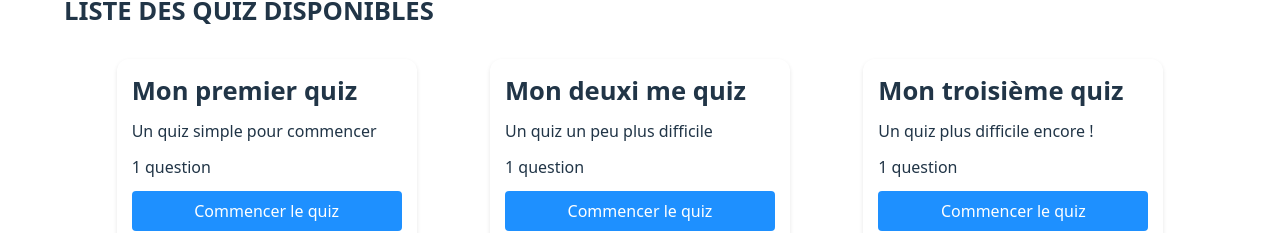
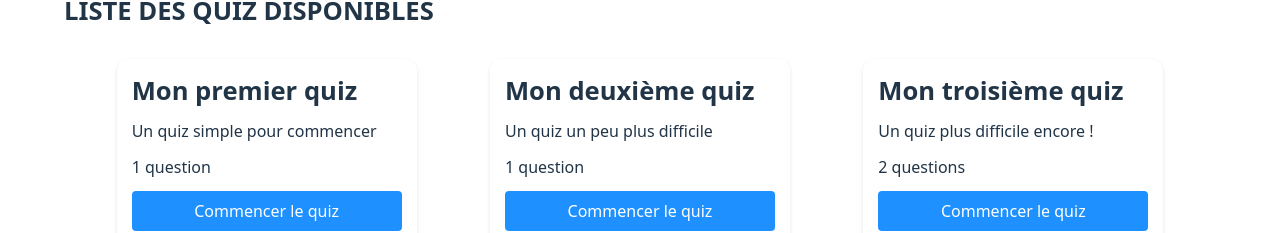
Before and after one commit to Olibrius71/Quiz_Front, a React (Vite) app: page / in a window 1280 px wide. Shown: the part 316-549 px from the top of the page. Built offline with nearby package versions, Linux system fonts and the light colour scheme; what @radix-ui/themes would draw is missing.

Commit message:
Amélioration Models + implémentation services

```diff
--- a/src/components/organisms/QuizesList.tsx
+++ b/src/components/organisms/QuizesList.tsx
@@ -4,15 +4,22 @@ import Typography from '../atoms/Typography';
 import {quizListExample} from "../../data/constants.ts";
 import QuizCard from "../molecules/QuizCard/QuizCard.tsx";
 import QuizModel from "../../data/QuizModel.ts";
+import QuizService from "../../services/QuizService.ts";
 
 const QuizesList = ({handleStartQuiz}: {handleStartQuiz: (quiz: QuizModel) => void})=> {
-  const [quizes, setQuizes] = useState<QuizModel[]>(quizListExample);
+  const [quizes, setQuizes] = useState<QuizModel[]>();
+
+  useEffect(() => {
+    QuizService.getAllQuizes().then((quizes) => {
+      setQuizes(quizes);
+    });
+  }, []);
 
   return (
     <Container.Base gap="2rem">
       <Typography.Title>LISTE DES QUIZ DISPONIBLES</Typography.Title>
       <Container.Base direction="row">
-        {quizes.map((quiz: QuizModel) => (
+        {quizes?.map((quiz: QuizModel) => (
           <QuizCard
             key={quiz.id}
             quiz={quiz}
--- /dev/null
+++ b/src/data/AnswerModel.ts
@@ -0,0 +1,8 @@
+interface AnswerModel {
+  id: number;
+  text: string;
+  isCorrect: boolean;
+  questionId: number;
+}
+
+export default AnswerModel;
--- a/src/data/QuestionModel.ts
+++ b/src/data/QuestionModel.ts
@@ -1,7 +1,9 @@
+import AnswerModel from "./AnswerModel.ts";
+
 interface QuestionModel {
   id: number;
   question: string;
-  answers: { text: string; isCorrect: boolean }[];
+  answers: AnswerModel[];
   timeToAnswer?: number;
   mediaUrl?: string;
 }
--- a/src/data/constants.ts
+++ b/src/data/constants.ts
@@ -11,14 +11,19 @@ export const quizListExample: QuizModel[] = [
       {
         id: 1,
         question: 'Quel est le prénom du créateur de react ?',
+        mediaUrl: imageUrlExample,
         answers: [
           {
+            id: 1,
             text: 'Jordan',
             isCorrect: true,
+            questionId: 1
           },
           {
+            id: 2,
             text: 'Cedric',
             isCorrect: false,
+            questionId: 1
           },
         ],
       },
@@ -26,7 +31,7 @@ export const quizListExample: QuizModel[] = [
   },
   {
     id: 2,
-    title: 'Mon deuxi me quiz',
+    title: 'Mon deuxième quiz',
     description: 'Un quiz un peu plus difficile',
     questions: [
       {
@@ -35,16 +40,22 @@ export const quizListExample: QuizModel[] = [
         timeToAnswer: 70,
         answers: [
           {
+            id: 22,
             text: 'React',
             isCorrect: false,
+            questionId: 2
           },
           {
+            id: 23,
             text: 'Next.js',
             isCorrect: true,
+            questionId: 2
           },
           {
+            id: 24,
             text: 'Angular',
             isCorrect: false,
+            questionId: 2
           }
         ],
       },
@@ -60,15 +71,37 @@ export const quizListExample: QuizModel[] = [
         question: 'Quel est le nom de la méthode qui permet de mettre jour l état d un composant ?',
         answers: [
           {
+            id: 31,
             text: 'render',
             isCorrect: false,
+            questionId: 3
           },
           {
+            id: 32,
             text: 'useState',
             isCorrect: true,
+            questionId: 3
           },
         ],
       },
+      {
+        id: 4,
+        question: 'A quel siècle a été inventé React ?',
+        answers: [
+          {
+            id: 41,
+            text: 'XIVe siècle',
+            isCorrect: false,
+            questionId: 4
+          },
+          {
+            id: 42,
+            text: 'XXIe siècle',
+            isCorrect: true,
+            questionId: 4
+          },
+        ],
+      }
     ],
   },
 ];
--- a/src/services/QuizService.ts
+++ b/src/services/QuizService.ts
@@ -1,8 +1,33 @@
 import apiClient from "./apiClient.ts";
+import QuizModel from "../data/QuizModel.ts";
+import {quizListExample} from "../data/constants.ts";
 
 class QuizService {
-  async getQuizes() {
-    const response = await apiClient.get("/Quizes/getAll");
+  async getAllQuizes() {
+    return quizListExample;
+    /*
+    const response = await apiClient.get("v1/quizz/");
+    return response.data;
+     */
+  }
+
+  async getQuiz(id: number) {
+    const response = await apiClient.get(`v1/quizz/${id}`);
+    return response.data;
+  }
+
+  async createQuiz(quiz: QuizModel) {
+    const response = await apiClient.post("v1/quizz/create", quiz);
+    return response.data;
+  }
+
+  async updateQuiz(quiz: QuizModel) {
+    const response = await apiClient.patch(`v1/quizz/${quiz.id}`, quiz);
+    return response.data;
+  }
+
+  async deleteQuiz(id: number) {
+    const response = await apiClient.delete(`v1/quizz/${id}`);
     return response.data;
   }
 }
--- a/src/services/apiClient.ts
+++ b/src/services/apiClient.ts
@@ -1,19 +1,19 @@
 import axios from 'axios';
 
+const apiUrl: string = "https://localhost:8003/api/";
+
 const apiClient = axios.create({
-  baseURL: "http://localhost:3000",
+  baseURL: apiUrl,
   headers: {
     'Content-Type': 'application/json',
     'Accept': 'application/json',
   },
-  timeout: 15500, // Optional: Set a timeout for requests
+  timeout: 15500,
 });
 
 // Request Interceptor
 apiClient.interceptors.request.use(
   async (config) => {
-    // Add Bearer token if available
-
     /*
     const token = await getToken();
     if (token) {
@@ -36,7 +36,7 @@ apiClient.interceptors.request.use(
 
 apiClient.interceptors.response.use(
   (response) => {
-    //console.log(Object.entries(response.data));
+    //console.log(Object.entries(response.data));  Pour afficher les données reçues
     return response;
   },
   (error) => {
```
